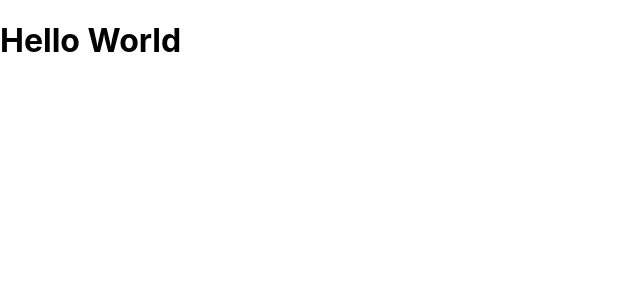
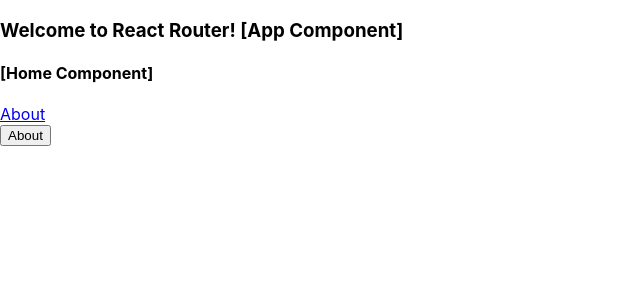
Before and after one commit to alisonwu6/react-typescript-lab, a React (Create React App) app: page / in a window 1280 px wide. Shown: the top 300 px of the page, without its empty margins (0-640 px from the left). Built offline with nearby package versions, Linux system fonts and the light colour scheme.

Commit message:
feat: react-router 1,2

```diff
--- a/package.json
+++ b/package.json
@@ -13,6 +13,7 @@
     "@types/styled-components": "^5.1.26",
     "react": "^18.2.0",
     "react-dom": "^18.2.0",
+    "react-router-dom": "^6.10.0",
     "react-scripts": "5.0.1",
     "styled-components": "^5.3.9",
     "typescript": "^4.9.5",
--- a/src/App.tsx
+++ b/src/App.tsx
@@ -1,9 +1,74 @@
-import React from 'react';
+import React from 'react'
+import {
+  Routes,
+  Route,
+  Link,
+  Outlet,
+  useParams,
+  useNavigate,
+} from 'react-router-dom'
+
+const Home: React.FC = () => {
+  const navigate = useNavigate()
+  return (
+    <>
+      <main>
+        <h4>[Home Component]</h4>
+      </main>
+      <nav>
+        <Link to='/about'>About</Link>
+      </nav>
+      <button
+        onClick={() => {
+          navigate('/about/item')
+        }}
+      >
+        About
+      </button>
+    </>
+  )
+}
+
+const About: React.FC = () => {
+  return (
+    <>
+      <main>
+        <h4>[About Component]</h4>
+      </main>
+      <nav>
+        <Link to='/'>Home</Link>
+      </nav>
+      <Outlet />
+    </>
+  )
+}
+const Item: React.FC = () => {
+  const url = useParams()
+  console.log('url', url)
+  return <p>Item !!!!</p>
+}
 
 const App: React.FC = () => {
-  return <>
-    <h1>Hello World</h1>
-  </>
+  return (
+    <div className='App'>
+      <h3>Welcome to React Router! [App Component]</h3>
+      <Routes>
+        <Route
+          path='/'
+          element={<Home />}
+        />
+        <Route
+          path='about'
+          element={<About />}
+        >
+          <Route
+            path=':item'
+            element={<Item />}
+          ></Route>
+        </Route>
+      </Routes>
+    </div>
+  )
 }
 
-export default App;
+export default App
--- a/src/index.tsx
+++ b/src/index.tsx
@@ -1,5 +1,6 @@
 import React from 'react';
 import ReactDOM from 'react-dom/client';
+import { BrowserRouter} from 'react-router-dom';
 import './index.css';
 import App from './App';
 
@@ -9,6 +10,8 @@
 
 root.render(
   <React.StrictMode>
-    <App />
+    <BrowserRouter>
+      <App />
+    </BrowserRouter>
   </React.StrictMode>
 );
```
Also changed, not shown: 1 other file (tests, documents, lock files or other folders).
